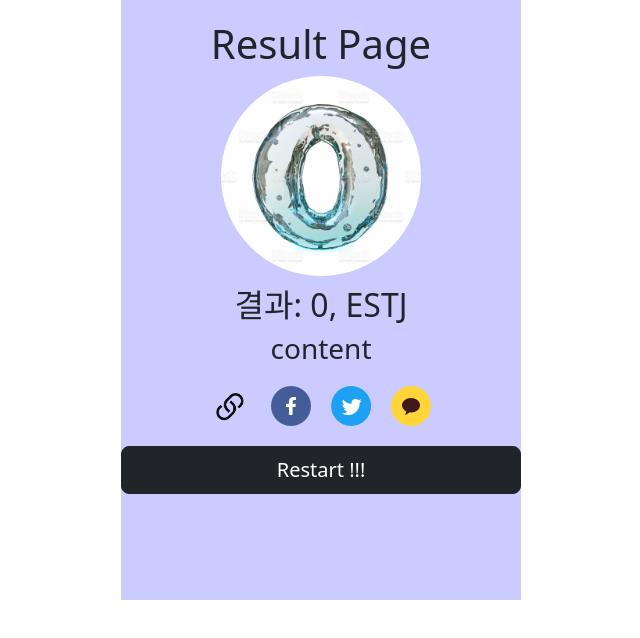
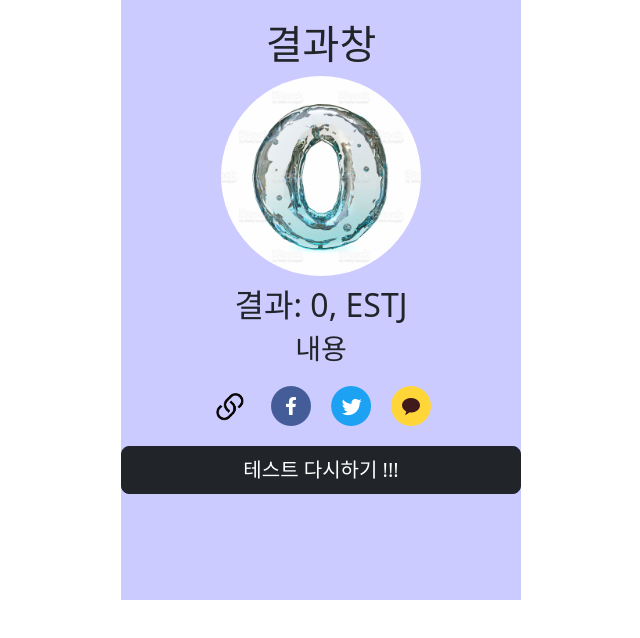
Before and after one commit to gee2450/mbti_test_react, a React (Create React App) app: page /result in a window 1280 px wide. Shown: the top 638 px of the page, without its empty margins (319-959 px from the left). Built offline with nearby package versions, Linux system fonts and the light colour scheme.

Commit message:
Move share text, header, button text in json file - edit result.json, Result.jsx

```diff
--- a/public/data/ko-KR/results.json
+++ b/public/data/ko-KR/results.json
@@ -1,98 +1,119 @@
+{
+    "header": "결과창",
+    "restart-button": "테스트 다시하기 !!!",
+    "share-content" :
+    {
+        "link":
+        {
+            "send-text": "URL이 복사되었습니다."
+        },
+        "kakao":
+        {
+            "title": "나는 어떻게 계획을 세우는 타입일까?",
+            "description": "!! 설명 !!"
+        },
+        "twitter":
+        {
+            "send-text": "나는 어떻게 계획을 세우는 타입일까?"
+        }
+    },
+    "result-data":
     [
         {
             "name": "0",
             "title": "결과: 0, ESTJ",
-        "content": "content",
+            "content": "내용",
             "src": "/images/ESTJ.jpg"
         },
         {
             "name": "1",
-        "title":"결과: 1, ESTP",
-        "content":"내용",
+            "title": "결과: 1, ESTP",
+            "content": "내용",
             "src": "/images/ESTP.jpg"
         },
         {
             "name": "2",
-        "title":"결과: 2, ESFJ",
-        "content":"내용",
+            "title": "결과: 2, ESFJ",
+            "content": "내용",
             "src": "/images/ESFJ.jpg"
         },
         {
             "name": "3",
-        "title":"결과: 3, ESFP",
-        "content":"내용",
+            "title": "결과: 3, ESFP",
+            "content": "내용",
             "src": "/images/ESFP.jpg"
         },
         {
             "name": "4",
-        "title":"결과: 4, ENTJ",
-        "content":"내용",
+            "title": "결과: 4, ENTJ",
+            "content": "내용",
             "src": "/images/ENTJ.jpg"
         },
         {
             "name": "5",
-        "title":"결과: 5, ENTP",
-        "content":"내용",
+            "title": "결과: 5, ENTP",
+            "content": "내용",
             "src": "/images/ENTP.jpg"
         },
         {
             "name": "6",
-        "title":"결과: 6, ENFJ",
-        "content":"내용",
+            "title": "결과: 6, ENFJ",
+            "content": "내용",
             "src": "/images/ENFJ.jpg"
         },
         {
             "name": "7",
-        "title":"결과: 7, ENFP",
-        "content":"내용",
+            "title": "결과: 7, ENFP",
+            "content": "내용",
             "src": "/images/ENFP.jpg"
         },
         {
             "name": "8",
-        "title":"결과: 8, ISTJ",
-        "content":"내용",
+            "title": "결과: 8, ISTJ",
+            "content": "내용",
             "src": "/images/ISTJ.jpg"
         },
         {
             "name": "9",
-        "title":"결과: 9, ISTP",
-        "content":"내용",
+            "title": "결과: 9, ISTP",
+            "content": "내용",
             "src": "/images/ISTP.jpg"
         },
         {
             "name": "10",
-        "title":"결과: 10, ISFJ",
-        "content":"내용",
+            "title": "결과: 10, ISFJ",
+            "content": "내용",
             "src": "/images/ISFJ.jpg"
         },
         {
             "name": "11",
-        "title":"결과: 11, ISFP",
-        "content":"내용",
+            "title": "결과: 11, ISFP",
+            "content": "내용",
             "src": "/images/ISFP.jpg"
         },
         {
             "name": "12",
-        "title":"결과: 12, INTJ",
-        "content":"내용",
+            "title": "결과: 12, INTJ",
+            "content": "내용",
             "src": "/images/INTJ.jpg"
         },
         {
             "name": "13",
-        "title":"결과: 13, INTP",
-        "content":"내용",
+            "title": "결과: 13, INTP",
+            "content": "내용",
             "src": "/images/INTP.jpg"
         },
         {
             "name": "14",
-        "title":"결과: 14, INFJ",
-        "content":"내용",
+            "title": "결과: 14, INFJ",
+            "content": "내용",
             "src": "/images/INFJ.jpg"
         },
         {
             "name": "15",
-        "title":"결과: 15, INFP",
-        "content":"내용",
+            "title": "결과: 15, INFP",
+            "content": "내용",
             "src": "/images/INFP.jpg"
         }
     ]
+}
--- a/src/pages/Result.jsx
+++ b/src/pages/Result.jsx
@@ -35,6 +35,19 @@ const Result = () => {
   const resultImg = parseInt(searchParams.get('code')) || 0;
 
   // container to get data about result content
+  const [ commonData, setCommonData] = useState({
+    header: "test header",
+    restartButton: "test restart button",
+    "share-content":
+    {
+      link: { "send-text": "" },
+      kakao: {
+        "send-text-title": "",
+        "send-text-description": ""
+      },
+      twitter: { "send-text": "" }
+    }
+  })
   const { watch, control } = useForm({
     defaultValues: { resultImages: [] }
   });
@@ -48,9 +61,19 @@ const Result = () => {
   // get results data from result.json and save in field array
   useEffect(() => {
     axios('/data/ko-KR/results.json')
+    // axios('/data/en-US/results.json')
       .then((results) => {
         if (fields.length < 1 && results.data.length != 0) {
-          results.data.forEach((result) => { append(result); });
+          console.log(results);
+          console.log(results.data.title);
+          setCommonData(
+            {
+              header: results.data.header,
+              restartButton: results.data["restart-button"],
+              "share-content": results.data["share-content"]
+            })
+          console.log(commonData);
+          results.data["result-data"].forEach((result) => { append(result); });
         }
     });
   }, []);
@@ -65,7 +88,7 @@ const Result = () => {
   }
   // share functions
   function shareTwitter() {
-    var sendText = "test "; // 전달할 텍스트
+    var sendText = commonData['share-content'].twitter['send-text']; // 전달할 텍스트
     var sendUrl = getUrl(); // 전달할 URL
     window.open("https://twitter.com/intent/tweet?text=" + sendText + "&url=" + sendUrl);
     console.log("Twitter finish");
@@ -89,8 +112,8 @@ const Result = () => {
         container: '#kakao_image', // 카카오공유버튼ID
         objectType: 'feed',
         content: {
-          title: "나는 어떻게 계획을 세우는 타입일까?", // 보여질 제목
-          description: "!! test !!", // 보여질 설명
+          title: commonData['share-content'].kakao['send-text-title'], // 보여질 제목
+          description: commonData['share-content'].kakao['send-text-description'], // 보여질 설명
           imageUrl: watch('resultImages')[resultImg * 1]['src'], // 콘텐츠 URL
           link: {
             mobileWebUrl: sendUrl,
@@ -111,13 +134,13 @@ const Result = () => {
     document.execCommand("copy");   // 복사
     document.body.removeChild(textarea); //extarea 요소를 없애줌
 
-    alert("URL이 복사되었습니다.")  // 알림창
+    alert(commonData['share-content'].link['send-text'])  // 알림창
     return sendUrl;
   }
 
   return (
     <StyledArticle>
-      <h1>Result Page</h1>
+      <h1>{commonData.header}</h1>
       {
         watch('resultImages')
         .filter((_, idx) => idx === resultImg)
@@ -135,7 +158,7 @@ const Result = () => {
       }
       <StyledDiv>
         <Icon onClick={shareUrl}>
-          <ShareImage src="/images/icon-link.png" alt="link" />
+          <ShareImage src="/images/icon-link.png" alt="" />
         </Icon>
         <Icon onClick={shareFacebook}>
           <ShareImage src="/images/icon-facebook.png" alt="" />
@@ -148,9 +171,9 @@ const Result = () => {
         </Icon>
       </StyledDiv>
       <StyledDiv className="btn-wrap d-grid gap-2">
-      <Button className='btn-test-result' variant="dark" size="lg" onClick={nextPage}>
-        Restart !!!
-      </Button>
+        <Button className='btn-test-result' variant="dark" size="lg" onClick={nextPage}>
+          {commonData.restartButton}
+        </Button>
       </StyledDiv>
     </StyledArticle>
   );
```
Also changed, not shown: public/data/en-US/results.json (+51 -30 lines). Lines whose indentation alone changed are shown as unchanged.
